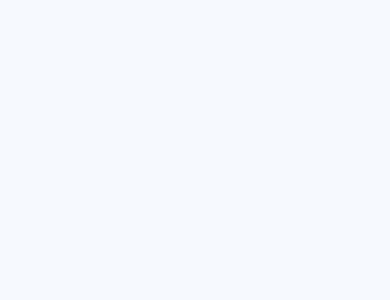
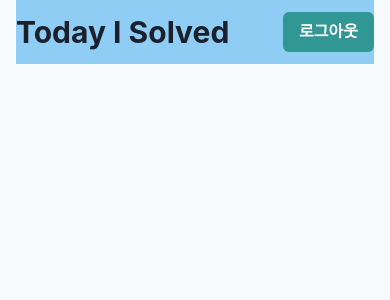
Before and after one commit to jinkook0126/today-i-solved, a Next.js app: page / in a window 390 px wide. Shown: the top 300 px of the page. Built offline with nearby package versions, Linux system fonts and the light colour scheme.

Commit message:
feat: breakpoint 수정

```diff
--- /dev/null
+++ b/src/components/layout/Header.tsx
@@ -0,0 +1,20 @@
+import { Flex, Text, Button } from '@chakra-ui/react';
+
+const Header = () => (
+  <Flex
+    w={{ base: 'calc(100% - 2rem)', '2xl': '1728px', xl: '1376px', lg: '1024px' }}
+    h='64px'
+    backgroundColor='blue.200'
+    marginX='auto'
+    direction='row'
+    alignItems='center'
+    justifyContent='space-between'
+  >
+    <Text as='b' fontSize='3xl'>
+      Today I Solved
+    </Text>
+    <Button colorScheme='teal'>로그아웃</Button>
+  </Flex>
+);
+
+export default Header;
--- a/src/pages/_app.tsx
+++ b/src/pages/_app.tsx
@@ -1,9 +1,17 @@
 import '@/styles/globals.css';
-import { ChakraProvider } from '@chakra-ui/react';
+import { ChakraProvider, extendTheme } from '@chakra-ui/react';
+
 import type { AppProps } from 'next/app';
 
+const breakpoints = {
+  '2xl': '1919px',
+  xl: '1440px',
+  lg: '1056px',
+};
+const theme = extendTheme({ breakpoints });
+
 const App = ({ Component, pageProps }: AppProps) => (
-  <ChakraProvider>
+  <ChakraProvider theme={theme}>
     <Component {...pageProps} />
   </ChakraProvider>
 );
--- a/src/pages/index.tsx
+++ b/src/pages/index.tsx
@@ -1,17 +1,14 @@
 import Head from 'next/head';
-import Image from 'next/image';
-import { Inter } from 'next/font/google';
-import styles from '@/styles/Home.module.css';
 import { Box } from '@chakra-ui/react';
-
-const inter = Inter({ subsets: ['latin'] });
+import Header from '@/components/layout/Header';
 
 const Home = () => (
-  <Box minH='100vh' backgroundColor={'gray.50'}>
+  <Box minH='100vh' backgroundColor='gray.50'>
     <Head>
       <title>TIS</title>
       <link rel='icon' href='/favicon.ico' />
     </Head>
+    <Header />
   </Box>
 );
 
```
